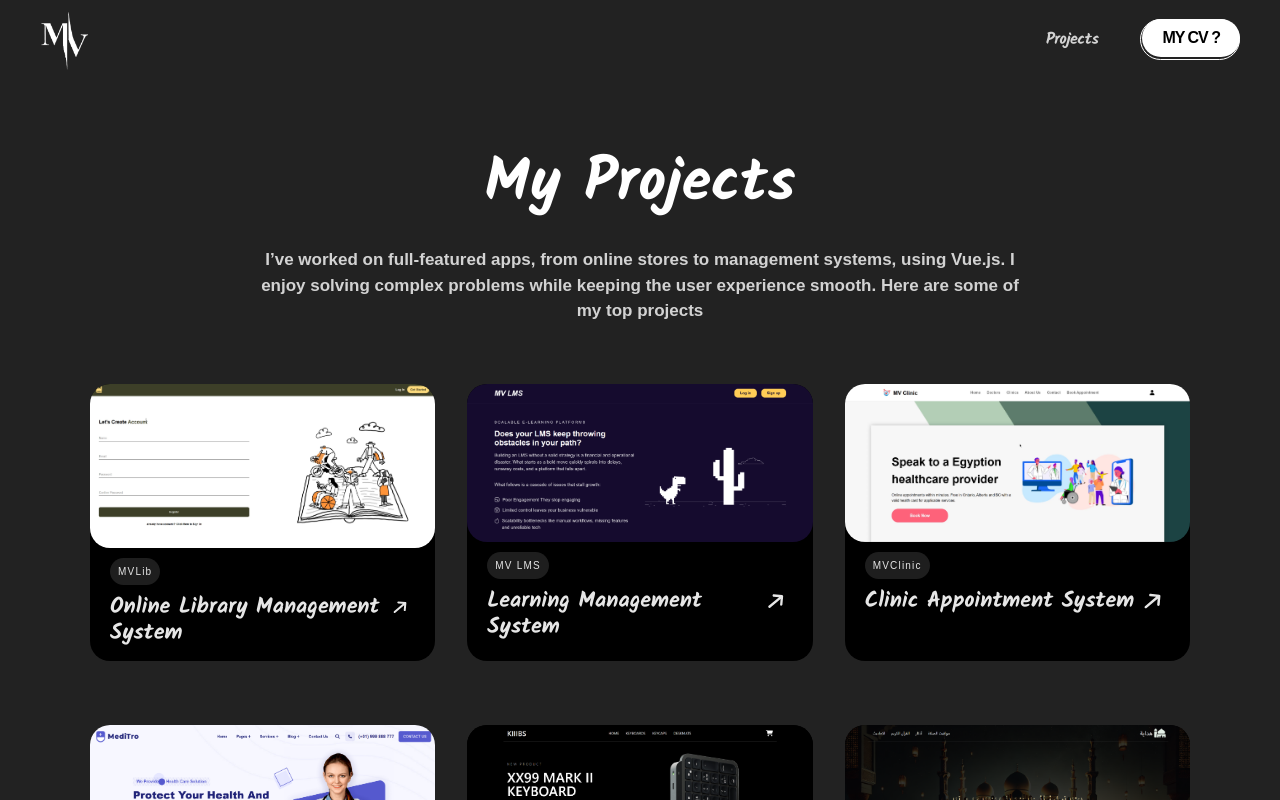
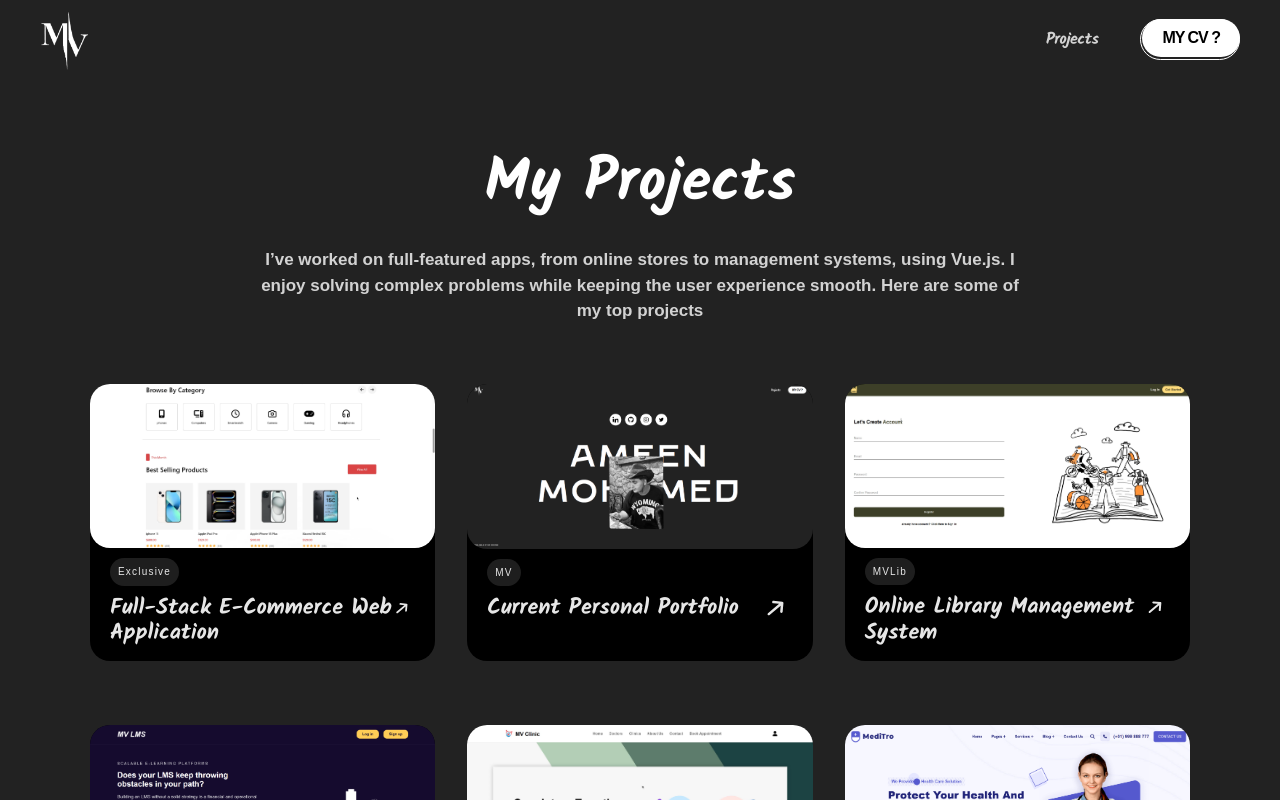
Before and after one commit to ameenmv/Portfolio, a Vue app: page /projects in a window 1280 px wide. Shown: the top 800 px of the page. Built offline with nearby package versions, Linux system fonts and the light colour scheme; a web font is replaced by a local one.

Commit message:
add the last project and update cv

```diff
--- a/src/assets/projects.js
+++ b/src/assets/projects.js
@@ -18,7 +18,53 @@ import hangman from "../assets/hangman.png";
 // import food from "../assets/food.png";
 import bootstrap from "../assets/bootstrap.png";
 import ameen from "../assets/ameen.png";
+import exclusive from "../assets/exclusive.png";
+import portfolio from "../assets/portfolio.png";
 export const projects = [
+  {
+    id: 60,
+    img: exclusive,
+    name: "Exclusive",
+    title: "Full-Stack E-Commerce Web Application",
+    video:
+      "https://www.linkedin.com/embed/feed/update/urn:li:ugcPost:7375646599873736704?compact=1",
+    type: "E-Commerce Web Application",
+    github: "https://github.com/ameenmv/store",
+    Description:
+      "Exclusive is a complete e-commerce platform built from scratch to serve three types of users: User for shopping and managing profiles, Company for managing products and company profiles, and Admin for full control over the platform. The goal was to create a scalable, secure, and user-friendly e-commerce system that delivers a smooth shopping and management experience. The project implements full CRUD operations for product management, with a role-based authentication system to ensure security and precise access control for each user type. The frontend was developed using Vue.js and Tailwind CSS, designed to be fully responsive across devices. To enhance the user experience, I integrated GSAP animations and transitions for a modern, engaging interface. From the technical perspective, Axios was used for real API integration, while Vuelidate ensured data validation and reliable form handling. On the backend side, I collaborated with a developer who built a secure Laravel RESTful API, ensuring smooth communication between the frontend and backend, as well as scalability for future features like payment gateways and advanced analytics. This project allowed me to gain solid hands-on experience in developing a full-stack e-commerce system, covering UI/UX, frontend logic, backend collaboration, and API integration, while keeping scalability and security at the core.",
+    Technologies: "Vue.js, Tailwind CSS, Axios, Vuelidate, GSAP",
+    Highlights: [
+      "Built a complete multi-role e-commerce platform (User, Company, Admin) with role-based authentication & permissions.",
+      "Developed full CRUD operations for product and profile management.",
+      "Designed a responsive modern UI with smooth animations and transitions using GSAP.",
+      "Implemented form validation with Vuelidate to ensure reliable and secure user input.",
+      "Integrated real API communication with Axios for seamless data handling.",
+      "Collaborated with a backend developer to connect with a secure and scalable Laravel RESTful API.",
+      "Secured backend with Laravel Sanctum, ORM, and RESTful API to connect with the frontend",
+      "Designed the system with future scalability in mind (payment gateways, notifications, analytics).",
+    ],
+  },
+  {
+    id: 70,
+    img: portfolio,
+    name: "MV",
+    title: "Current Personal Portfolio",
+    video:
+      "https://www.linkedin.com/embed/feed/update/urn:li:ugcPost:7368318418053173249?compact=1",
+    type: "Portfolio Website",
+    github: "https://github.com/ameenmv/portfolio",
+    website: "https://ameeenmv.netlify.app/",
+    Description:
+      "The second version of my personal portfolio was a complete rebuild from scratch. While the first version gave me a starting point, I realized it wasn’t as practical or polished as I needed. In this version, I focused on improving the overall design, usability, and performance, while also experimenting with advanced GSAP animations to deliver a smoother and more professional user experience. This project was both a creative and technical journey—from rethinking layouts and interactions to ensuring responsiveness and accessibility across all devices. It highlights my growth as a Frontend Developer, showcasing not only my technical skills but also my ability to iterate, reflect, and improve on previous work. I already see this as a stepping stone toward an even better 3rd version in the future.",
+    Technologies: "Vue.js, Tailwind CSS, Axios, Vuelidate, GSAP",
+    Highlights: [
+      "Rebuilt my personal portfolio from scratch with a modern and responsive design.",
+      "Enhanced usability and performance, making navigation smoother and more intuitive.",
+      "Integrated advanced GSAP animations and transitions for a polished user experience.",
+      "Applied clean code practices and a scalable structure for easier future updates.",
+      "Designed as a living portfolio that evolves with my skills and professional journey.",
+    ],
+  },
   {
     id: 1,
     img: libimg,
@@ -154,7 +200,7 @@ export const projects = [
   {
     id: 7,
     img: ameen,
-    name: "MV",
+    name: "PerviousMV",
     title: "Previous Portfolio Website",
     video:
       "https://www.linkedin.com/embed/feed/update/urn:li:ugcPost:7328019292556333058?compact=1",
--- a/src/components/About.vue
+++ b/src/components/About.vue
@@ -62,7 +62,7 @@
       <div class="w-[100%] flex justify-center">
         <div class="btnn relative mt-20">
           <a
-            href="https://drive.google.com/file/d/1z3-1ywBLo2t6o5o213GaHjmgw6wl73it/view?usp=drive_link"
+            href="https://drive.google.com/file/d/1m6MF1BJyxhEAiT4FDg9s4VQtQaUOwY71/view?usp=drive_link"
             target="_blank"
           >
             <div class="btn">Preview My CV ?</div>
--- a/src/components/Navbar.vue
+++ b/src/components/Navbar.vue
@@ -13,9 +13,8 @@
           Projects
         </p></router-link
       >
-
       <a
-        href="https://drive.google.com/uc?export=download&id=1z3-1ywBLo2t6o5o213GaHjmgw6wl73it"
+        href="https://drive.google.com/uc?export=download&id=1m6MF1BJyxhEAiT4FDg9s4VQtQaUOwY71"
         ><div class="btnn ml-5 relative">
           <div class="btn">my cv ?</div>
           <div class="btn2"></div>
--- a/src/components/featuredProjects.vue
+++ b/src/components/featuredProjects.vue
@@ -169,10 +169,11 @@ export default {
     };
   },
   created() {
-    this.project1 = projects.find((p) => p.name === "MVLib");
-    this.project2 = projects.find((p) => p.name === "MV LMS");
-    this.project3 = projects.find((p) => p.name === "MVClinic");
-    this.project4 = projects.find((p) => p.name === "Meditro");
+    this.project1 = projects.find((p) => p.name === "Exclusive");
+    this.project2 = projects.find((p) => p.name === "MVLib");
+    this.project3 = projects.find((p) => p.name === "MV LMS");
+    this.project4 = projects.find((p) => p.name === "MVClinic");
+
     this.project5 = projects.find((p) => p.name === "KIIIBS");
     this.project6 = projects.find((p) => p.name === "Hidaaya");
   },
```
Also changed, not shown: src/assets/exclusive.PNG (added), src/assets/portfolio.PNG (added).
